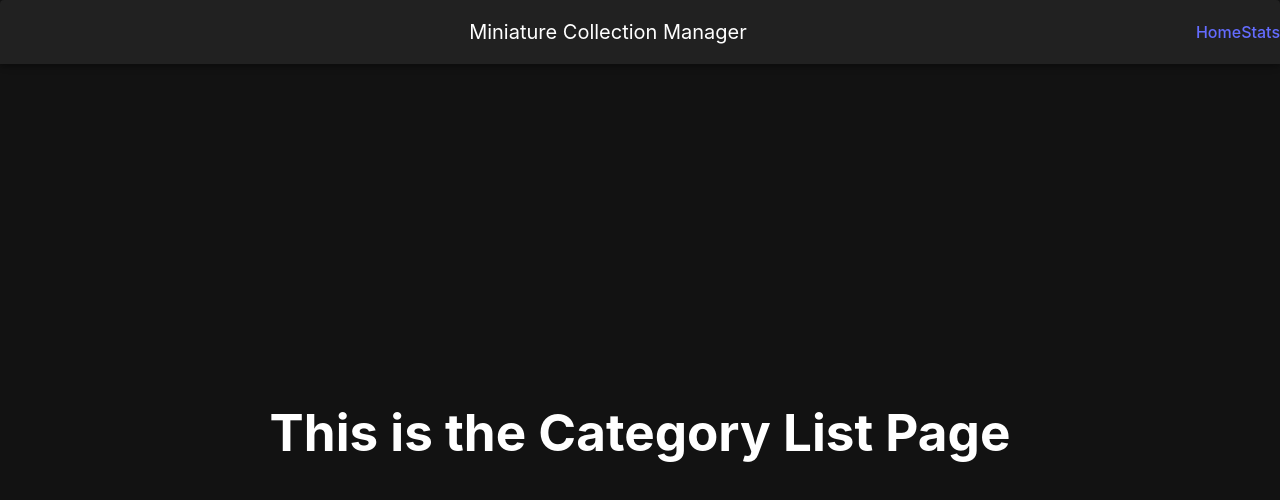
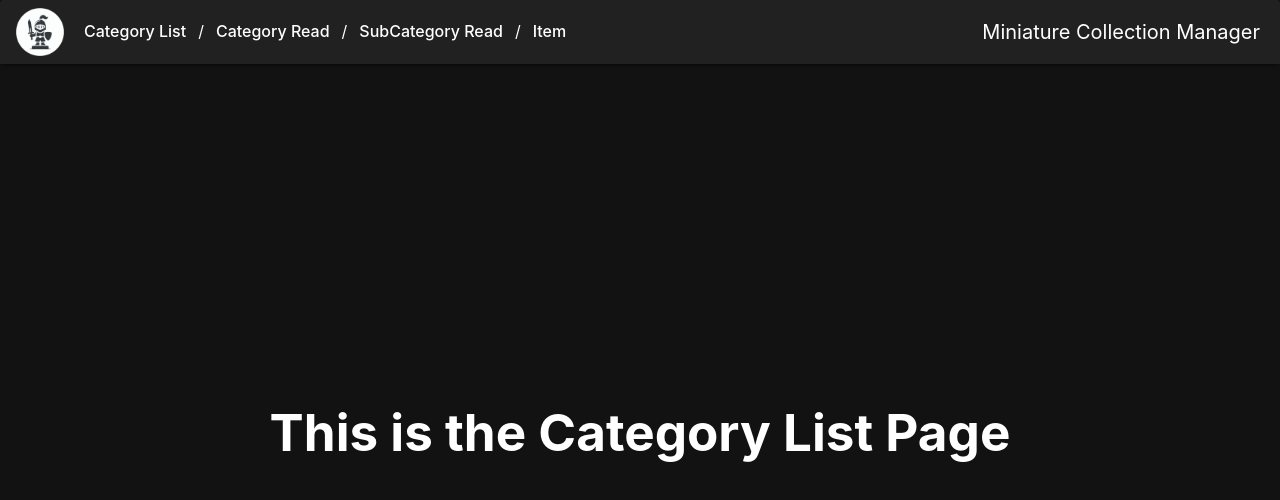
Before and after one commit to KWilson718/MiniatureCollectionManager, a Vue app: page /category-create in a window 1280 px wide. Shown: the top 500 px of the page. Built offline with nearby package versions, Linux system fonts and the light colour scheme.

Commit message:
Header is now set up stylewise

```diff
--- a/src/App.vue
+++ b/src/App.vue
@@ -1,13 +1,13 @@
 <script setup lang="ts">
   import Header from './components/Header.vue';
+
+
 </script>
 
 <template>
   <v-app style="width: 100%;">
     <v-layout class="rounded rounded-md"  style="width: 100%;">
-      <v-app-bar title="Miniature Collection Manager">
-        <Header></Header>
-      </v-app-bar>
+      <Header></Header>
       <v-main class="d-flex align-center justify-center">
         <router-view />
       </v-main>
--- a/src/components/Header.vue
+++ b/src/components/Header.vue
@@ -1,9 +1,46 @@
 <template>
-    <div id="header">
-        <router-link to="/">Home</router-link>
-        <router-link to="/universal-stats">Stats</router-link>
-    </div>
+    <v-app-bar :elevation="2">
+        <template v-slot:prepend>
+            <v-breadcrumbs :items="items">
+                <template v-slot:prepend>
+                    <v-btn icon :to="'/'">
+                        <img style="width: 3rem; height: 3rem" src="/logo.png" alt="Logo">
+                    </v-btn>
+                    <div style="padding-right: 1rem;"></div>
+                </template>
+            </v-breadcrumbs>
+        </template>
+        <template v-slot:append>
+            <v-app-bar-title style="margin-right: 1rem;">Miniature Collection Manager</v-app-bar-title>
+        </template>
+    </v-app-bar>
 </template>
 
-<style scoped>
-</style>
+<script lang="ts">
+    export default {
+        data: () => ({
+            items: [
+            {
+                title: 'Category List',
+                disabled: false,
+                to: '/',
+            },
+            {
+                title: 'Category Read',
+                disabled: false,
+                to: '/category-read',
+            },
+            {
+                title: 'SubCategory Read',
+                disabled: false,
+                to: '/subcategory-read',
+            },
+            {
+                title: 'Item',
+                disabled: false,
+                to: '/item-read',
+            },
+            ],
+        }),
+    }
+</script>
```
Also changed, not shown: public/logo.jpeg (added), public/logo.png (added).
